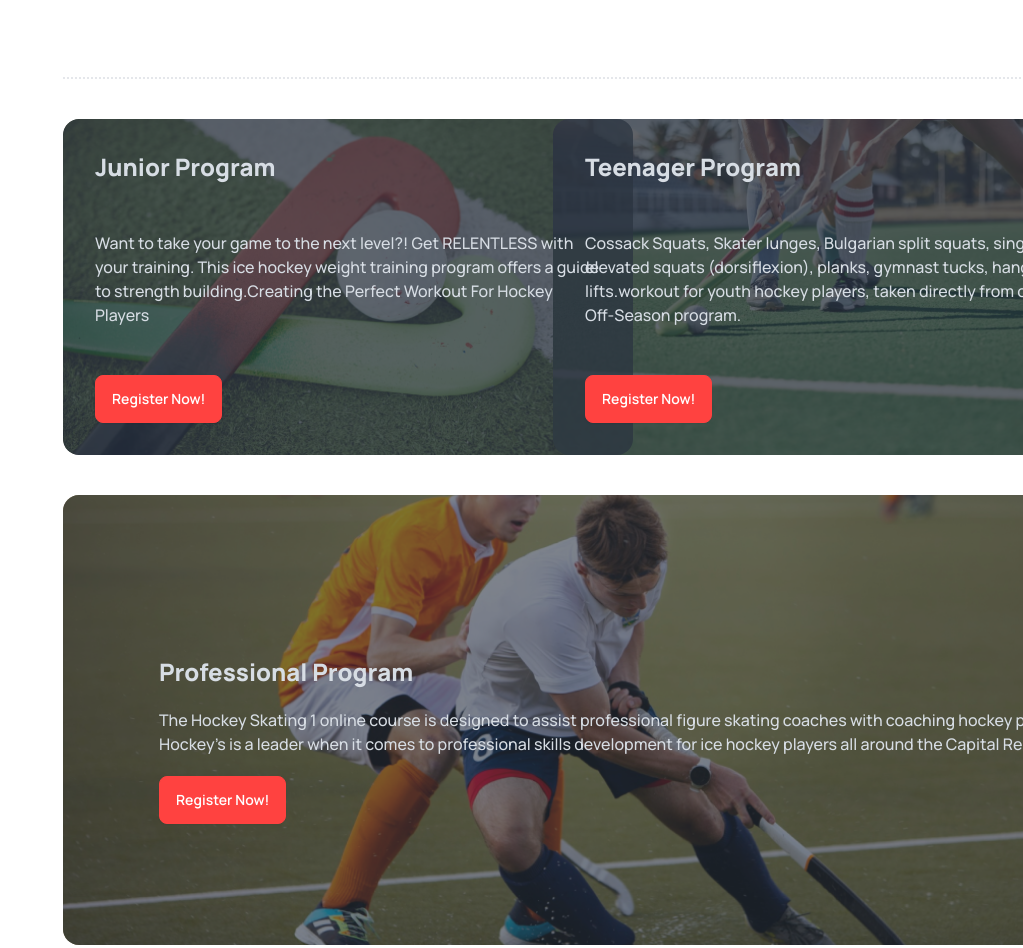
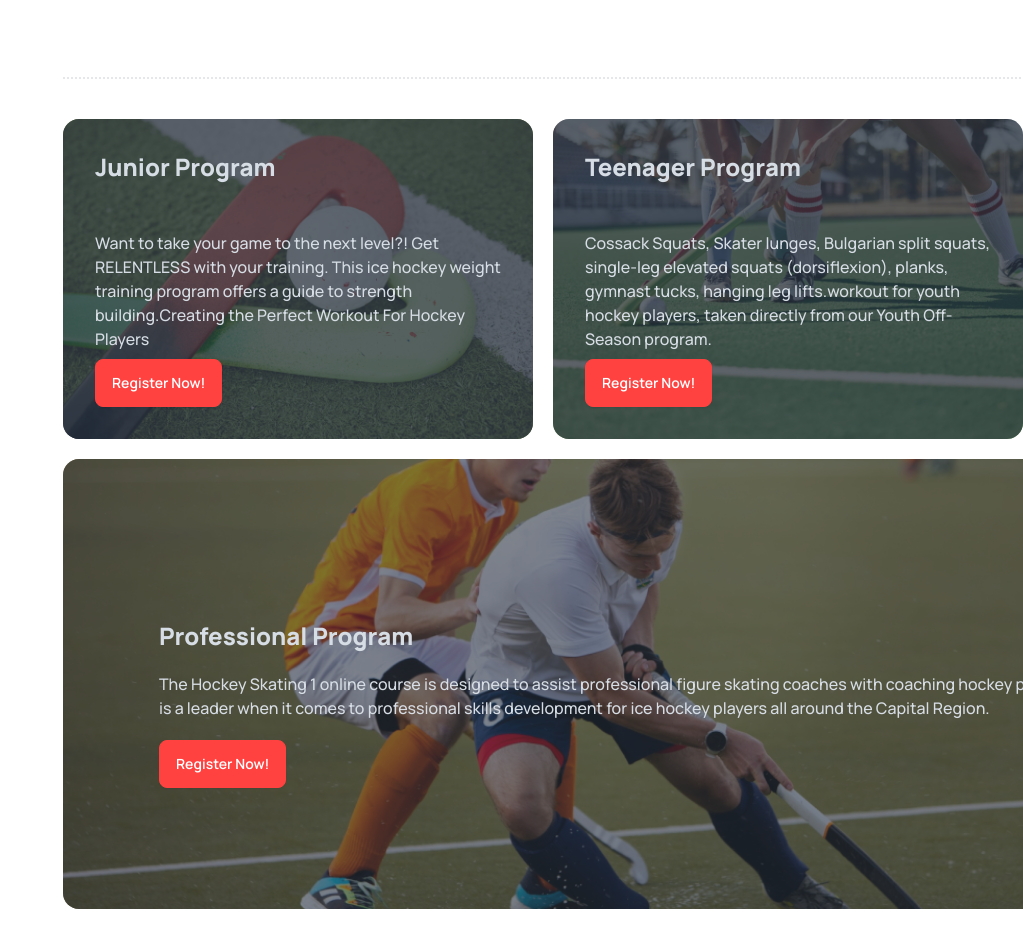
Before and after one commit to tasnimmondoltuba/Landing-Page, a plain HTML site: page index.html in a window 1280 px wide. Shown: the part 1829-2777 px from the top of the page, without its empty margins (257-1280 px from the left). Drawn offline with nearby package versions, Linux system fonts and the light colour scheme.

Commit message:
last solved

```diff
--- a/index.html
+++ b/index.html
@@ -182,8 +182,8 @@
               </div>
             <div class="grid grid-cols-1 lg:grid-cols-2 gap-5 ">
               <!-- card-1 -->
-              <div class="card lg:w-[570px] image-full">
-                <figure><img src="Images/2.png" alt="hockey" /></figure>
+              <div class="card  image-full">
+                <figure><img class="w-full lg:w-[600px]" src="Images/2.png" alt="hockey" /></figure>
                 <div class="card-body">
                   <h2 class="card-title text-2xl font-extrabold">Junior Program</h2>
                   <p class="font-medium text-start mt-10">
@@ -194,8 +194,8 @@
                 </div>
               </div>
               <!-- card-2 -->
-              <div class="card lg:w-[570px] image-full">
-                <figure><img src="Images/3.png" alt="hockey" /></figure>
+              <div class="card  image-full">
+                <figure><img class=" w-full lg:w-[600px]" src="Images/3.png" alt="hockey" /></figure>
                 <div class="card-body">
                   <h2 class="card-title text-2xl font-extrabold">Teenager Program</h2>
                   <p class="font-medium text-start mt-10">Cossack Squats, Skater lunges, Bulgarian split squats, single-leg elevated squats (dorsiflexion), planks, gymnast tucks, hanging leg lifts.workout for youth hockey players, taken directly from our Youth Off-Season program.
@@ -206,8 +206,8 @@
                 </div>
               </div>
              <!-- card-3 -->
-              <div class="lg:mt-5 lg:col-span-2">
-                  <div class="hero h-[344px] lg:h-[450px] lg:w-[1190px] rounded-2xl" style="background-image: url(Images/4.png);">
+              <div class=" lg:col-span-2">
+                  <div class="hero h-[360px]  lg:h-[450px] lg:w-[1220px] rounded-2xl" style="background-image: url(Images/4.png);">
                     <div class="hero-overlay rounded-2xl bg-opacity-60"></div>
                     <div class="hero-content text-start mt-10  text-neutral-content">
                       <div class="lg:px-20 ">
```
